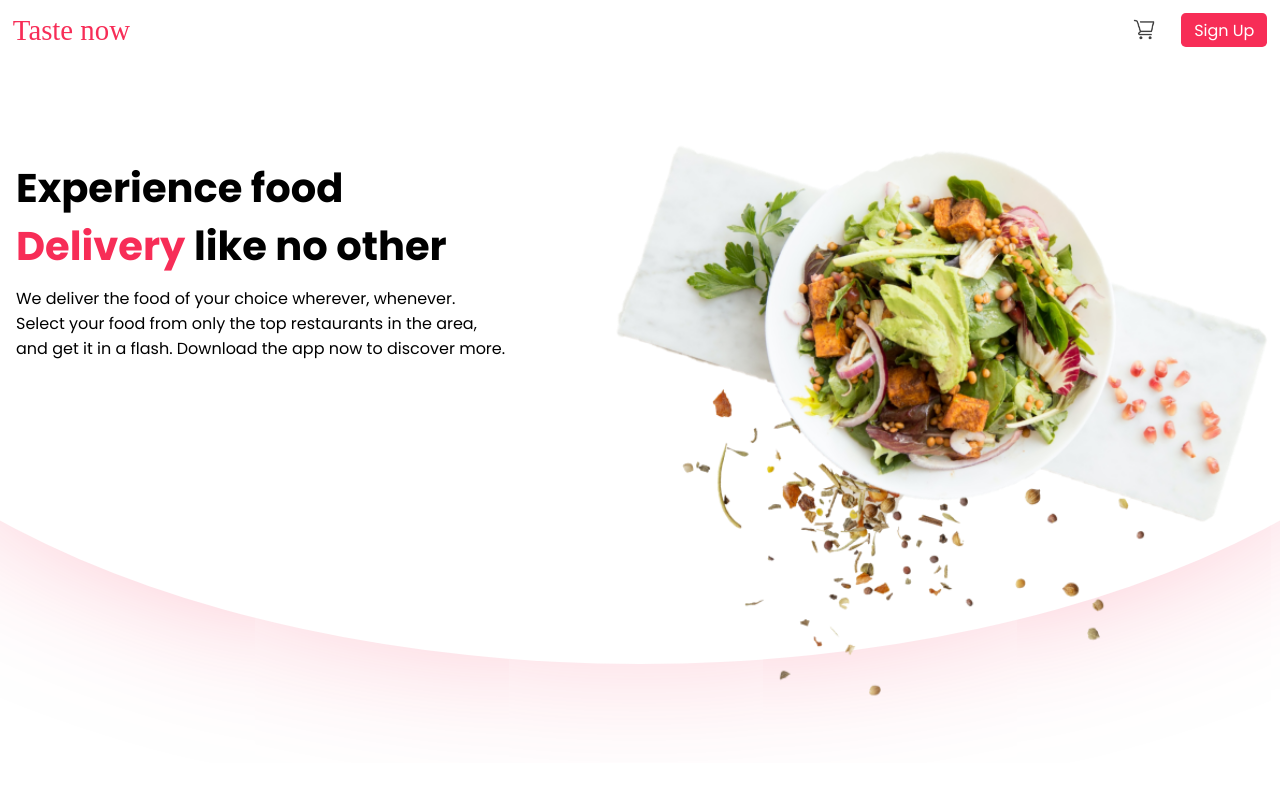
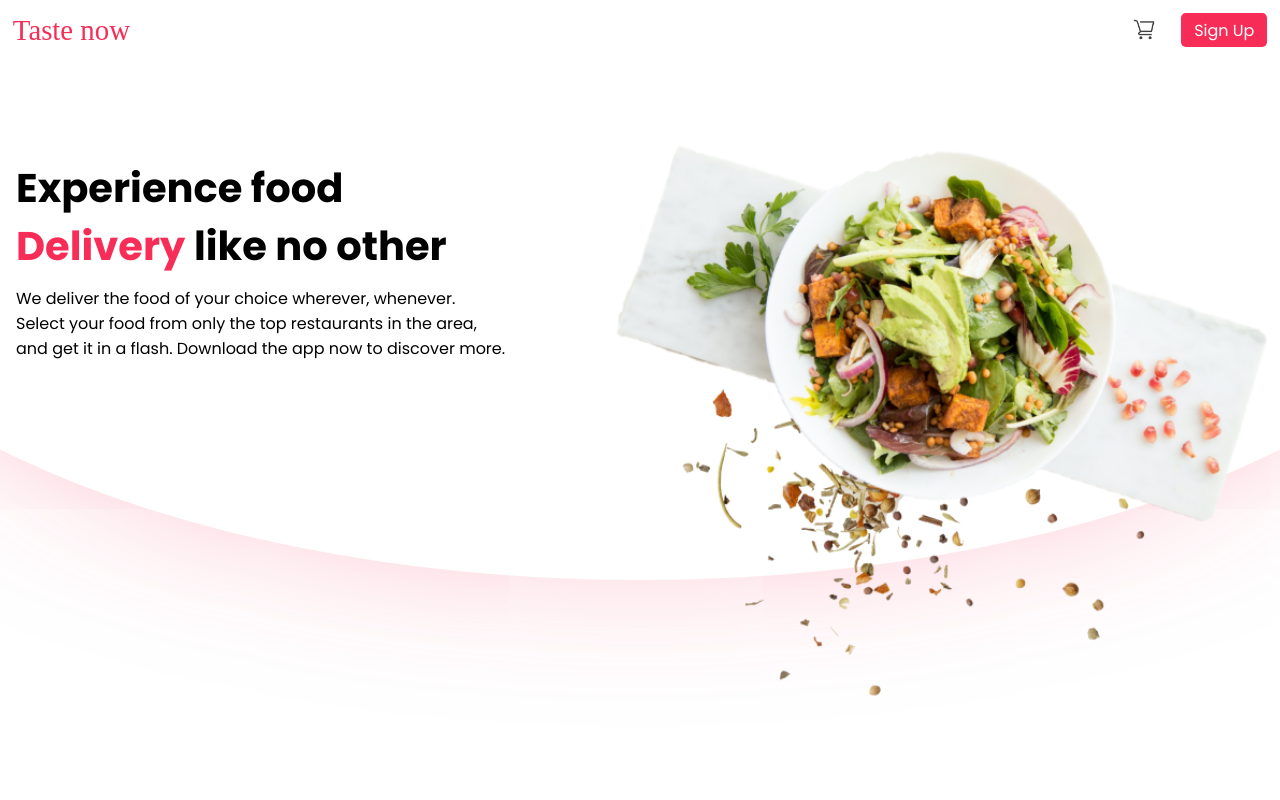
Before and after one commit to AnamulAmin/antopolis_task, a React (Vite) app: page / in a window 1280 px wide. Shown: the top 800 px of the page. Built offline with nearby package versions, Linux system fonts and the light colour scheme; a web font is replaced by a local one.

Commit message:
fixed design bugs at hero section

```diff
--- a/src/components/hero/hero.css
+++ b/src/components/hero/hero.css
@@ -9,7 +9,7 @@
 }
 #hero .hero_bg {
   width: 1767px;
-  height: 924px;
+  height: 992px;
   position: absolute;
   top: -200px;
   left: 50%;
@@ -76,6 +76,9 @@
   #hero {
     padding-bottom: 8rem;
   }
+  #hero .hero_bg {
+    height: 840px;
+  }
   #hero .hero_content .hero_text {
     padding-top: 7rem;
   }
```
